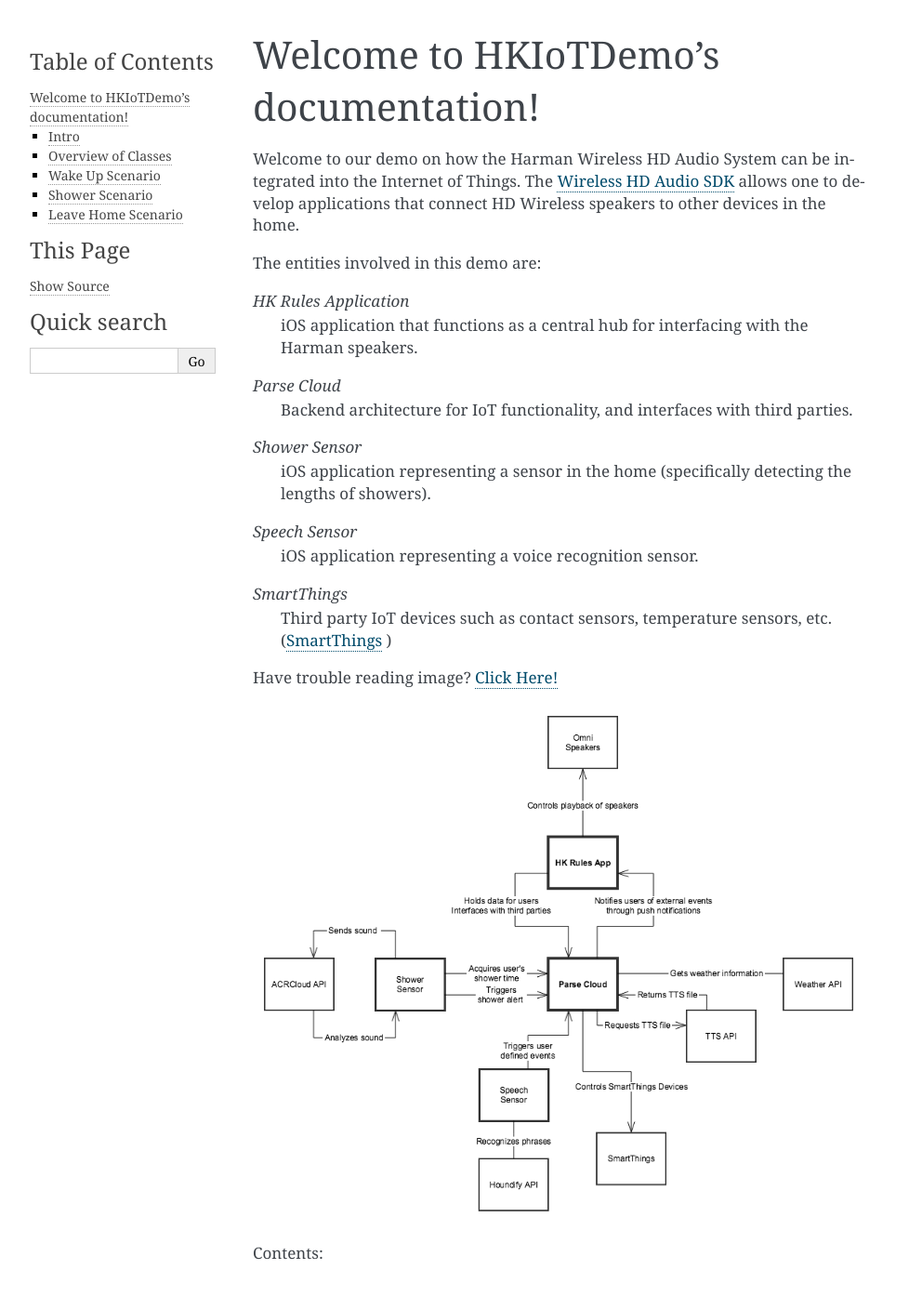
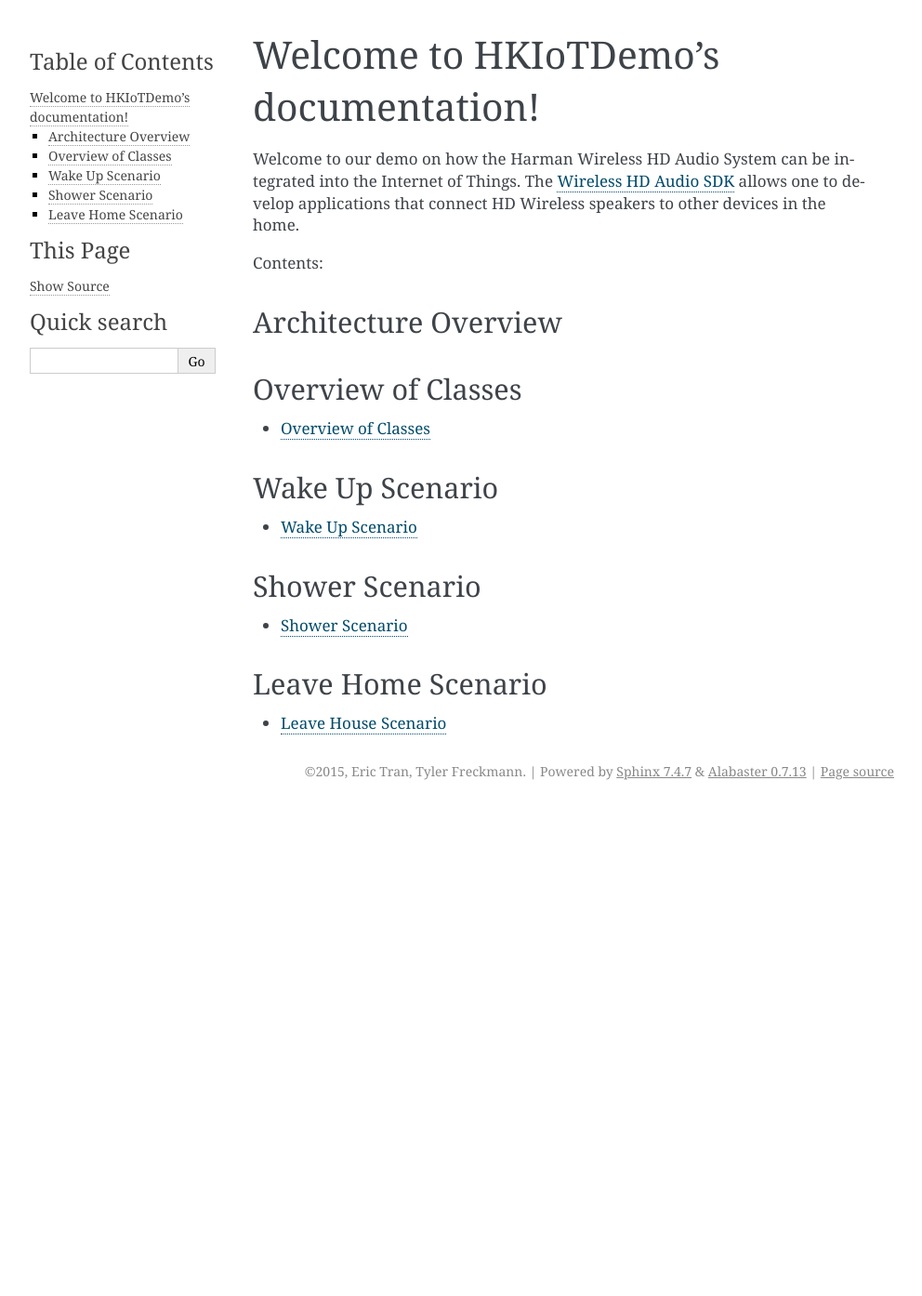
Before and after one commit to tylerfreckmann/HKIoTDemo, a Sphinx documentation site: the page built from docs/source/index.rst, in a window 1280 px wide and 1400 px high. Shown: the top 1394 px of the window at 93% size, without its empty margins (148-1140 px from the left). Built offline with Sphinx 7.4.7, drawn with Linux system fonts in a browser that asks for light colours; pages that are not in the unit, such as notebooks, are missing from menus.

```diff
--- a/docs/source/index.rst
+++ b/docs/source/index.rst
@@ -3,26 +3,9 @@ Welcome to HKIoTDemo's documentation!
 
 Welcome to our demo on how the Harman Wireless HD Audio System can be integrated into the Internet of Things. The `Wireless HD Audio SDK <http://developer.harman.com>`__ allows one to develop applications that connect HD Wireless speakers to other devices in the home.
 
-The entities involved in this demo are:
-
-*HK Rules Application*
-	iOS application that functions as a central hub for interfacing with the Harman speakers.
-*Parse Cloud*
-	Backend architecture for IoT functionality, and interfaces with third parties.
-*Shower Sensor*
-	iOS application representing a sensor in the home (specifically detecting the lengths of showers).
-*Speech Sensor*
-	iOS application representing a voice recognition sensor.
-*SmartThings*
-	Third party IoT devices such as contact sensors, temperature sensors, etc. (`SmartThings <http://www.smartthings.com/developers/>`__ )
-
-Have trouble reading image? `Click Here! <http://hkiotdemo.readthedocs.org/en/latest/_images/iotdemocontextdiagram.png>`__
-
-.. figure::  images/iotdemocontextdiagram.png
-
 Contents:
 
-Intro
+Architecture Overview
 ~~~~~~
 
 .. toctree::
```
Also changed, not shown: docs/source/context.rst (added, +21 -0 lines).
